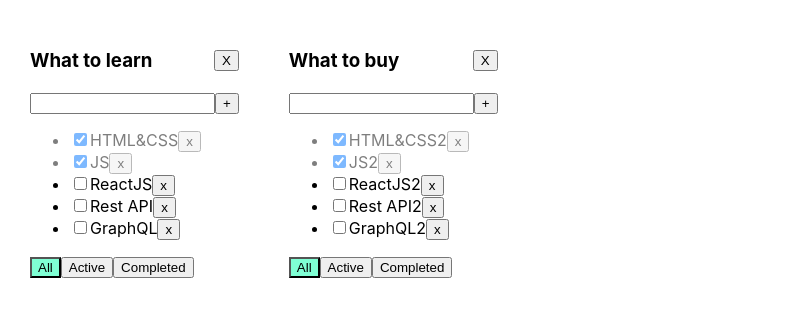
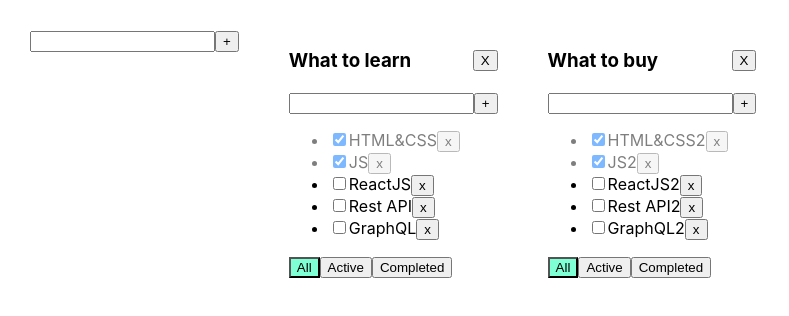
Before and after one commit to demorest49de/todolist-sprint-2-week-1-assocciated-array-udincev-pochinit-proekt, a React (Create React App) app: page / in a window 1280 px wide. Shown: the top 316 px of the page, without its empty margins (0-789 px from the left). Built offline with nearby package versions, Linux system fonts and the light colour scheme.

Commit message:
Changes AddItemForm.tsx App.tsx Todolist.tsx

```diff
--- /dev/null
+++ b/src/AddItemForm.tsx
@@ -0,0 +1,48 @@
+import React, {ChangeEvent, KeyboardEvent, useState} from 'react';
+
+type AddItemFormType = {
+    addItem: (title: string) => void
+}
+
+const AddItemForm = ({
+                         addItem,
+                     }: AddItemFormType) => {
+
+    const [title, setTitle] = useState('')
+    const [error, setError]
+        = useState<string | null>(null)
+
+    const addItemHandler = () => {
+        if (title.trim() !== '') {
+            addItem(title);
+            setTitle('')
+        } else {
+            setError('Title is required')
+        }
+    }
+
+    function onChangeHandler(e: ChangeEvent<HTMLInputElement>) {
+        setTitle(e.currentTarget.value)
+    }
+
+    function onKeyPressHandler(e: KeyboardEvent<HTMLInputElement>) {
+        setError(null)
+        if (e.key === "Enter") {
+            addItemHandler()
+        }
+    }
+
+    return (
+        <div>
+            <input value={title}
+                   onChange={onChangeHandler}
+                   onKeyPress={onKeyPressHandler}
+                   className={error ? 'error' : ''}
+            />
+            <button onClick={addItemHandler}>+</button>
+            {error && <div className='error-message'>{error}</div>}
+        </div>
+    );
+};
+
+export default AddItemForm;
--- a/src/App.tsx
+++ b/src/App.tsx
@@ -2,6 +2,7 @@
 import './App.css';
 import {TaskType, Todolist} from './Todolist';
 import {v1} from 'uuid';
+import AddItemForm from "./AddItemForm";
 
 export enum fvenum {
     all = 'all',
@@ -74,13 +75,24 @@
         setTodolists({...todolists, [todolistId]: {...todolists[todolistId], filter: value}})
     }
 
-    function removeTodolist (todolistId: string){
+    function removeTodolist(todolistId: string) {
         delete todolists[todolistId]
         setTodolists({...todolists})
     }
 
+    function addTodolist(title: string) {
+        const newTodoId = v1()
+        let newTodoList: TodoListEntryType = {id: newTodoId, title: title, filter: fvenum.all}
+        setTodolists({newTodoList, ...todolists})
+        setTasks({
+            ...tasks,
+            [newTodoId]: []
+        })
+    }
+
     return (
         <div className="App">
+            <AddItemForm addItem={addTodolist}/>
             {Object.values(todolists).map(el => {
                 return (
                     <Todolist
--- a/src/Todolist.tsx
+++ b/src/Todolist.tsx
@@ -1,6 +1,8 @@
 import React, {ChangeEvent, KeyboardEvent, useState} from 'react';
 import {FilterValuesType, fvenum, TodoListEntryType} from './App';
 import s from './Todolist.module.css'
+import AddItemForm from "./AddItemForm";
+import addItemForm from "./AddItemForm";
 
 export type TaskType = {
     id: string
@@ -49,6 +51,12 @@
     let [currentTitle, setCurrentTitle] = useState("")
     let [error, setError] = useState<string | null>(null)
 
+    //funcs
+    const addItem = (title: string) => {
+        addTask(title, todolistId)
+    }
+
+    //handlers
     const addTaskHandler = () => {
         if (currentTitle.trim() !== "") {
             addTask(currentTitle.trim(), todolistId);
@@ -58,16 +66,16 @@
         }
     }
 
-    const onChangeHandler = (e: ChangeEvent<HTMLInputElement>) => {
-        setCurrentTitle(e.currentTarget.value)
-    }
-
-    const onKeyPressHandler = (e: KeyboardEvent<HTMLInputElement>) => {
-        setError(null);
-        if (e.key === 'Enter') {
-            addTaskHandler();
-        }
-    }
+    // const onChangeHandler = (e: ChangeEvent<HTMLInputElement>) => {
+    //     setCurrentTitle(e.currentTarget.value)
+    // }
+    //
+    // const onKeyPressHandler = (e: KeyboardEvent<HTMLInputElement>) => {
+    //     setError(null);
+    //     if (e.key === 'Enter') {
+    //         addTaskHandler();
+    //     }
+    // }
 
     const onAllClickHandler = () => changeFilter(todolistId, fvenum.all);
     const onActiveClickHandler = () => changeFilter(todolistId, fvenum.active);
@@ -79,15 +87,16 @@
             <h3>{title}</h3>
             <button onClick={removeTodoHandler}>X</button>
         </div>
-        <div>
-            <input value={currentTitle}
-                   onChange={onChangeHandler}
-                   onKeyPress={onKeyPressHandler}
-                   className={error ? "error" : ""}
-            />
-            <button onClick={addTaskHandler}>+</button>
-            {error && <div className="error-message">{error}</div>}
-        </div>
+        <AddItemForm addItem={addItem}/>
+        {/*<div>*/}
+        {/*    <input value={currentTitle}*/}
+        {/*           onChange={onChangeHandler}*/}
+        {/*           onKeyPress={onKeyPressHandler}*/}
+        {/*           className={error ? "error" : ""}*/}
+        {/*    />*/}
+        {/*    <button onClick={addTaskHandler}>+</button>*/}
+        {/*    {error && <div className="error-message">{error}</div>}*/}
+        {/*</div>*/}
         <ul>
             {
                 tasksForTodolist.map(t => {
```
